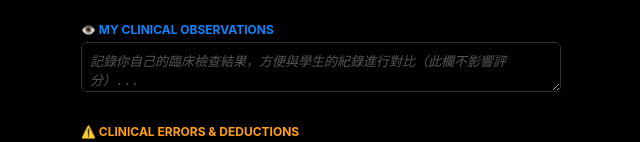
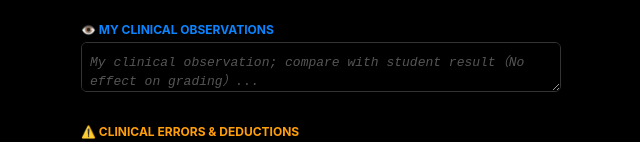
Before and after one commit to JeffreyJasper/Optom-Log, a plain HTML site: page index.html in a window 1280 px wide. Shown: the part 943-1085 px from the top of the page, without its empty margins (319-959 px from the left). Drawn offline with Linux system fonts and the light colour scheme.

Commit message:
Update index.html

```diff
--- a/index.html
+++ b/index.html
@@ -207,7 +207,7 @@
 
             <!-- 新增: Supervisor 專屬臨床紀錄區 -->
             <div class="group-title" style="color: #0a84ff;">👁️ My Clinical Observations</div>
-            <textarea class="input-txt" id="txt-my-obs" placeholder="記錄你自己的臨床檢查結果，方便與學生的紀錄進行對比（此欄不影響評分）..." oninput="updMyObs(this.value)"></textarea>
+            <textarea class="input-txt" id="txt-my-obs" placeholder="My clinical observation; compare with student result（No effect on grading）..." oninput="updMyObs(this.value)"></textarea>
 
             <div class="group-title" style="color: #ff9f0a; margin-top: 20px;">⚠️ Clinical Errors & Deductions</div>
             <div id="errors-container-main"></div>
```
